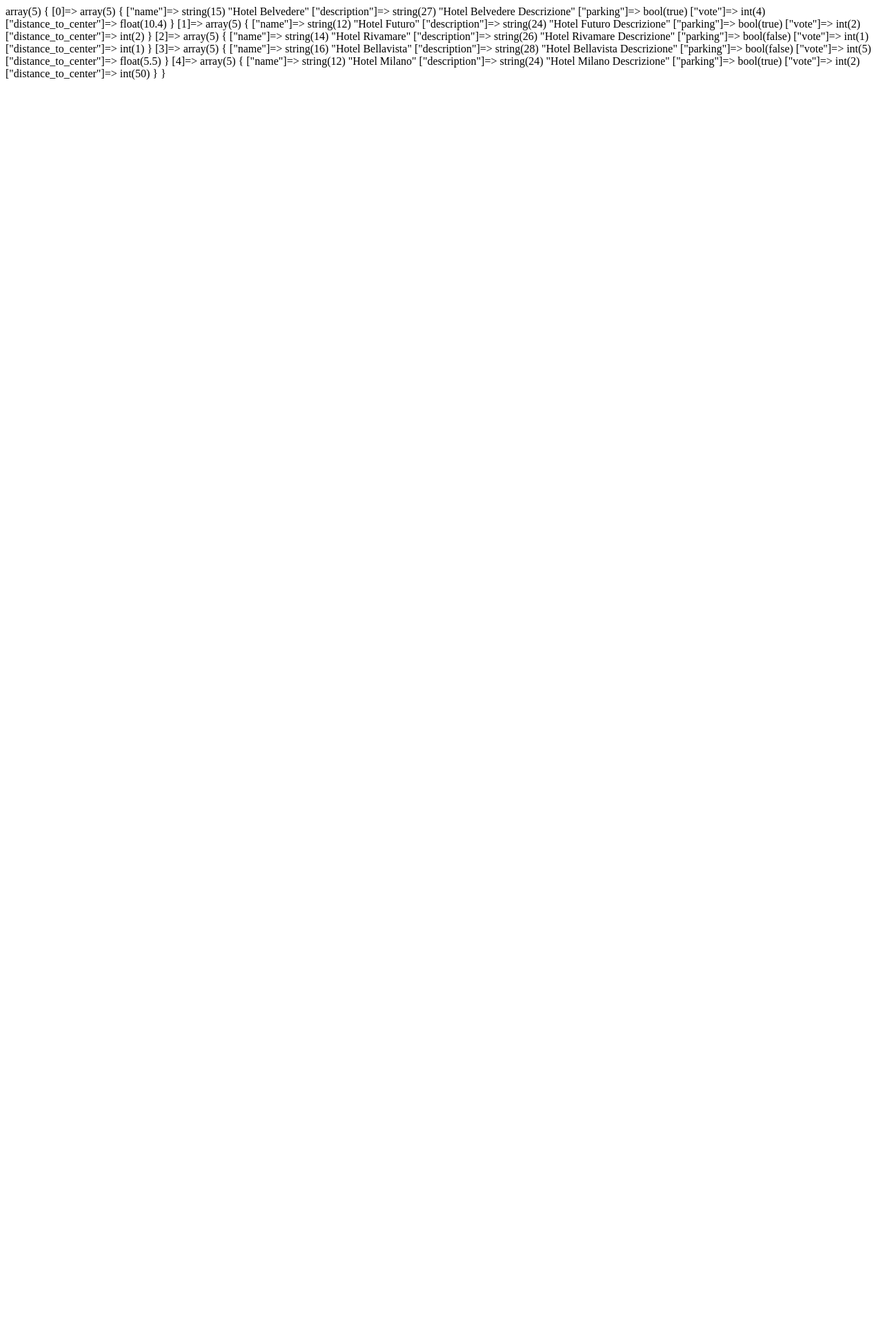
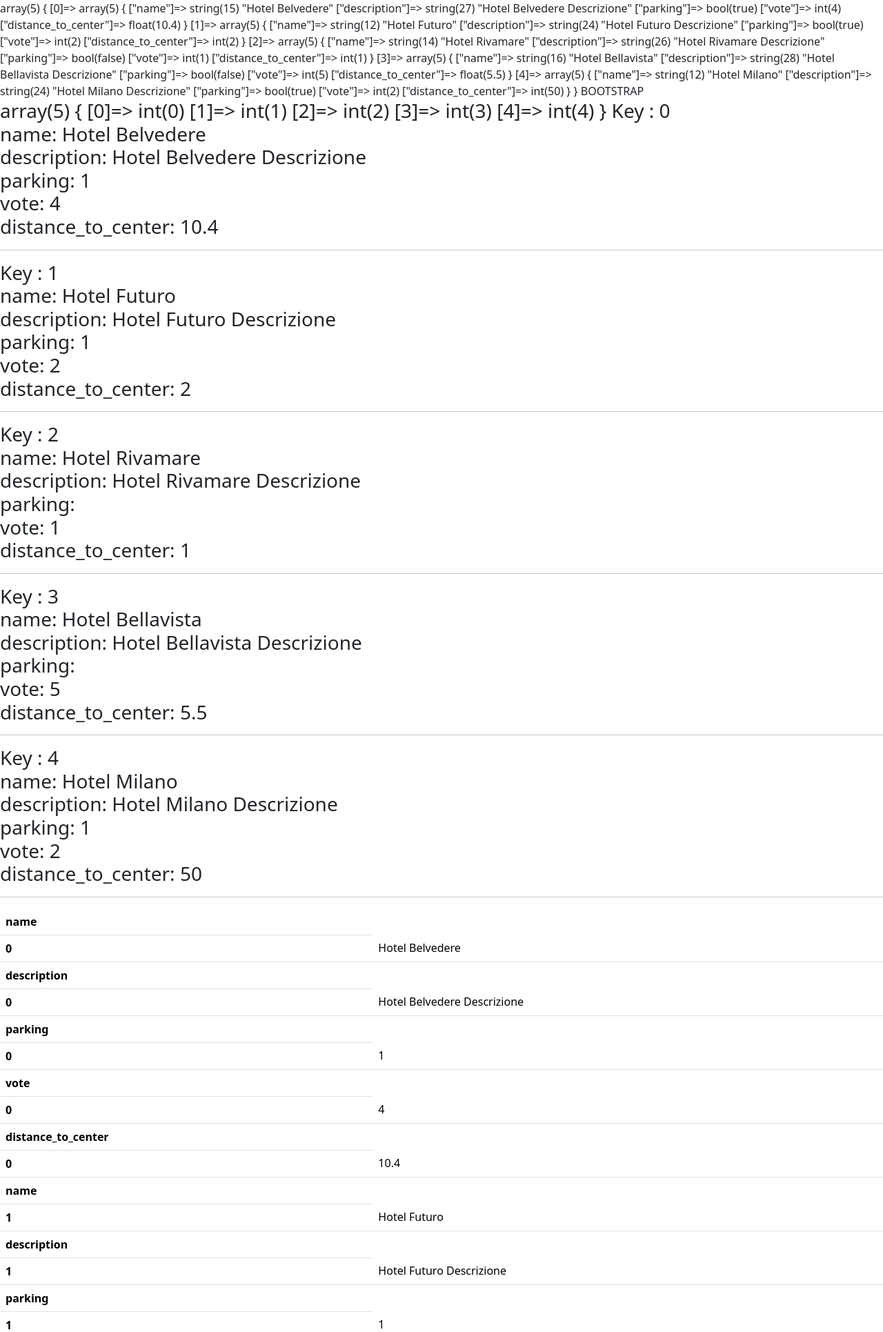
Before and after one commit to pasqualecicinelli/php-hotel, a PHP site: page / in a window 1280 px wide. Shown: the top 1931 px of the page at 69% size. Before the commit the page ends 116 px from the top, so only its background shows below. Run offline with PHP 8.4, Linux system fonts and the light colour scheme.

Commit message:
feat table

```diff
--- a/index.php
+++ b/index.php
@@ -53,14 +53,65 @@ var_dump($hotels);
     <meta name="viewport" content="width=device-width, initial-scale=1.0">
     <title>PHP Hotel</title>
 
-    <!--BOOTSTRAP
+    BOOTSTRAP
     <link href="https://cdn.jsdelivr.net/npm/bootstrap@5.3.2/dist/css/bootstrap.min.css" rel="stylesheet"
         integrity="sha384-T3c6CoIi6uLrA9TneNEoa7RxnatzjcDSCmG1MXxSR1GAsXEV/Dwwykc2MPK8M2HN" crossorigin="anonymous">
--->
+
 </head>
 
 <body>
 
+    <h3>
+
+        <?php
+
+        $key = array_keys($hotels);
+
+        var_dump($key);
+
+        foreach ($hotels as $key => $hotel) {
+
+            //$key = 0, 1, 2, etc..
+
+            echo "Key : " . $key . "<br>";
+            foreach ($hotel as $key_description => $info) {
+
+                //$key_description = name, description, parking etc..
+                //$info = "stringhe";
+
+                echo $key_description . ": " . $info . "<br>";
+
+            }
+            echo "<hr>";
+        }
+        ?>
+    </h3>
+
+
+    <table class="table">
+        <?php foreach ($hotels as $key => $hotel):
+            foreach ($hotel as $key_description => $info): ?>
+                <thead>
+                    <tr>
+
+                        <th scope="col">
+                            <?php echo $key_description; ?>
+                        </th>
+                    </tr>
+                </thead>
+                <tbody>
+                    <tr>
+                        <th scope="row">
+                            <?php echo $key; ?>
+                        </th>
+                        <td>
+                            <?php echo $info; ?>
+                        </td>
+                    </tr>
+
+                </tbody>
+            <?php endforeach; endforeach; ?>
+    </table>
 
 
 </body>
```
